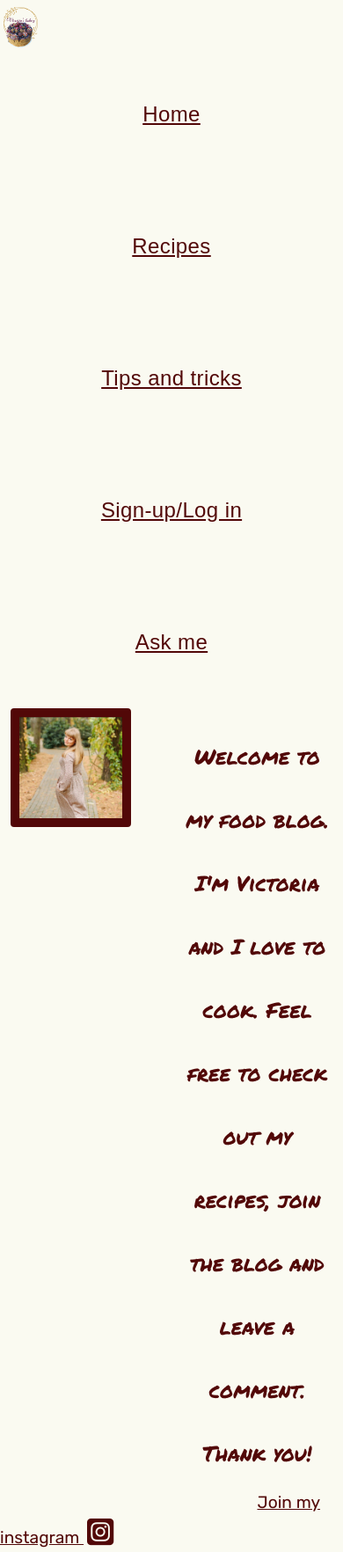
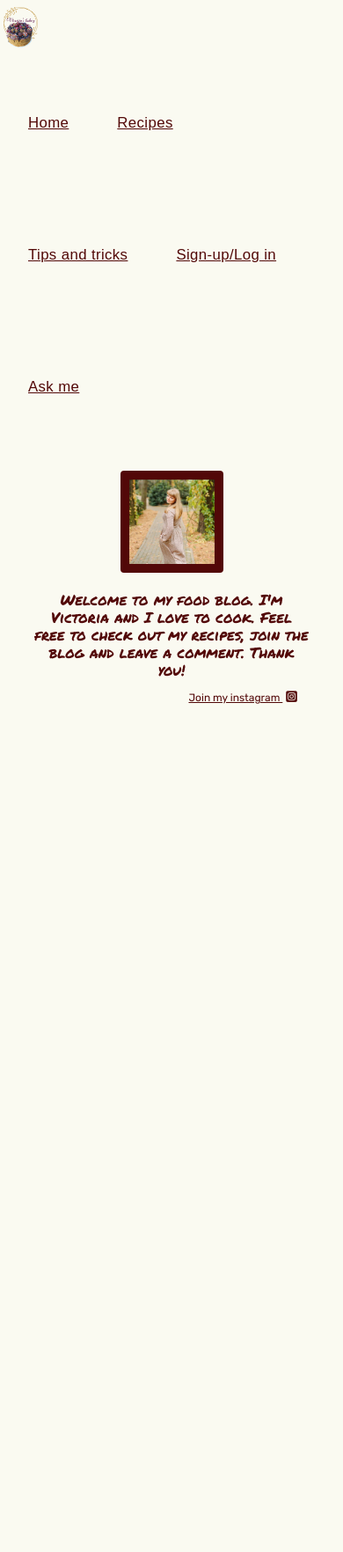
Before and after one commit to Alena18/BakeryBlog3, a Django app: template templates/index.html in a window 390 px wide. Shown: the whole page at 88% size. After the commit the page ends 800 px from the top, so only its background shows below. Run offline with Django 3.2, Linux system fonts and the light colour scheme; the template is opened without the code that fills it, so the values that code supplies are empty; some libraries are stand-ins or nearby versions; some web fonts are replaced.

Commit message:
Add media queries in style.css

```diff
--- a/static/css/style.css
+++ b/static/css/style.css
@@ -1,15 +1,11 @@
 @import url('https://fonts.googleapis.com/css2?family=Permanent+Marker&family=Rubik:ital,wght@0,300;0,400;1,900&display=swap');
 @import url('https://fonts.googleapis.com/css2?family=Sigmar&display=swap');
+@import url('https://fonts.googleapis.com/css2?family=Dancing+Script:wght@700&display=swap');
 
-/* Base */
+/* Header */
 header {
     font-family: Sigmar, sans-serif;
 
-}
-
-#logosigned{
-    width: 35%;
-    margin: 2% auto auto 5%;
 }
 
 #logo {
@@ -17,6 +13,73 @@ header {
     margin: 2% 0 0 1%;
 
 }
+
+#logosigned {
+    width: 10%;
+    margin: 2% 0 0 1%;
+}
+
+/* If user signed in */
+
+#welcome-text-signed {
+    margin-top: 20px;
+    padding: 0 20%;
+    text-align: center;
+    font-family: 'Permanent Marker', sans-serif;
+    line-height: 300%;
+}
+
+#imgsigned {
+    margin-top: 5%;
+    margin-left: 35%;
+    width: 20%;
+    border: 5px solid #520808;
+    border-radius: 4px;
+}
+
+#welcome-picture {
+    margin-top: 20px;
+    width: 30%;
+    border: 10px solid #520808;
+    border-radius: 4px;
+}
+
+#welcome-text {
+    margin-top: 20px;
+    padding: 0 20%;
+    text-align: center;
+    font-family: 'Permanent Marker', sans-serif;
+    line-height: 300%;
+}
+
+.welcometext {
+    font-family: 'Dancing Script', 'Gill Sans', 'Gill Sans MT', Calibri, 'Trebuchet MS', sans-serif;
+    margin-top: 2%;
+    margin-left: 28%;
+    margin-right: 15%;
+    font-size: 150%;
+    letter-spacing: 0.1em;
+    text-align: center;
+}
+
+/* Menu */
+
+#menu {
+    font-size: 50%;
+    float: right;
+    margin-top: 100px;
+    letter-spacing: .1vw;
+    line-height: 50px;
+    text-align: center;
+}
+
+#menu li {
+    float: left;
+    list-style-type: none;
+    margin-right: 55px;
+}
+
+/* Body */
 
 body {
     background-color: rgb(250, 250, 241);
@@ -36,12 +99,26 @@ a {
     text-align: center;
 }
 
+#menu li {
+    float: left;
+    list-style-type: none;
+    margin-right: 55px;
+}
+
 .connect {
     font-family: Sigmar, sans-serif;
     line-height: 30px;
 }
 
-/* forms */
+.mainhead {
+    margin-top: 10px;
+    overflow: hidden;
+    position: relative;
+    display: inline-block;
+    height: 33vh;
+    width: 100%;
+}
+/* Forms */
 
 .signup-form {
     font-family: 'Permanent Marker', sans-serif;
@@ -74,8 +151,14 @@ a {
     margin-bottom: 4rem;
 }
 
+#sign-up-word {
+    font-size: 50%;
+    margin: 5%;
+}
+
 #out {
     text-align: center;
+    margin-top: 15%;
 }
 
 
@@ -90,7 +173,7 @@ p {
 .input-text {
     background-color: rgb(250, 250, 250);
     background: transparent;
-    width: 18vw;
+    width: 30%;
     height: 25px;
     border: 1px solid #520808;
     border-radius: 2px;
@@ -98,7 +181,7 @@ p {
 
 .feedback {
     height: 20vh;
-    width: 30vw;
+    width: 70%;
     margin-bottom: 2rem;
 }
 
@@ -119,19 +202,7 @@ p {
     font-size: 150%;
 }
 
-
-#welcome-picture {
-    width: 80%;
-    border: 10px solid #520808;
-    border-radius: 4px;
-}
-
-#welcome-text {
-    padding-top: 5%;
-    text-align: center;
-    font-family: 'Permanent Marker', sans-serif;
-    line-height: 300%;
-}
+/* Footer */
 
 #insta {
     font-family: Rubik, sans-serif;
@@ -144,9 +215,51 @@ p {
     padding-left: 1%;
 }
 
-.welcometext {
-    margin-top: 5%;
-    margin-left: -5%;
-    font-size: 200%;
-    letter-spacing: 0.1em;
+#blogs {
+    margin-top: 150px;
 }
+
+/* Media */
+
+@media screen and (max-width: 950px) {
+
+    #menu {
+        font-size: 70%;
+        margin-top: 10px;
+    }
+
+    #welcome-text {
+        line-height: 150%;
+        font-size: 100%;
+    }
+
+    .col-sm {
+        line-height: 120%;
+    }
+
+    #insta {
+        font-size: 50%;
+        margin-left: 55%;
+    }
+
+    #icon-insta {
+        font-size: 120%;
+        padding-left: 1%;
+    }
+
+    .input-text {
+        width: 50%;
+    }
+}
+
+@media screen and (max-width: 450px) {
+    #welcome-text {
+        padding: 0 10%;
+        line-height: 120%;
+        font-size: 70%;
+    }
+
+    .input-text {
+        width: 70%;
+    }
+}
--- a/templates/base.html
+++ b/templates/base.html
@@ -1,59 +1,64 @@
 {% load static %}
 <!DOCTYPE html>
 <html class="h-100" lang="en">
+
 <head>
     <meta charset="UTF-8">
     <meta http-equiv="X-UA-Compatible" content="IE=edge">
     <meta name="viewport" content="width=device-width, initial-scale=1.0">
-    <link rel="stylesheet" href="https://cdn.jsdelivr.net/npm/bootstrap@5.3.0-alpha3/dist/css/bootstrap.min.css" type="text/css"/>
+    <link rel="stylesheet" href="https://cdn.jsdelivr.net/npm/bootstrap@5.3.0-alpha3/dist/css/bootstrap.min.css"
+        type="text/css" />
     <script src="https://kit.fontawesome.com/5802b95eec.js" crossorigin="anonymous"></script>
-    <script src="https://cdn.jsdelivr.net/npm/bootstrap@5.0.2/dist/js/bootstrap.bundle.min.js" integrity="sha384-MrcW6ZMFYlzcLA8Nl+NtUVF0sA7MsXsP1UyJoMp4YLEuNSfAP+JcXn/tWtIaxVXM" crossorigin="anonymous"></script>
-    <script src="https://cdn.jsdelivr.net/npm/bootstrap@5.3.0-alpha3/dist/js/bootstrap.bundle.min.js" integrity="sha384-ENjdO4Dr2bkBIFxQpeoTz1HIcje39Wm4jDKdf19U8gI4ddQ3GYNS7NTKfAdVQSZe" crossorigin="anonymous"></script>
-    <link rel="stylesheet" href="{% static 'css/style.css' %}" type="text/css"/>
+    <script src="https://cdn.jsdelivr.net/npm/bootstrap@5.0.2/dist/js/bootstrap.bundle.min.js"
+        integrity="sha384-MrcW6ZMFYlzcLA8Nl+NtUVF0sA7MsXsP1UyJoMp4YLEuNSfAP+JcXn/tWtIaxVXM"
+        crossorigin="anonymous"></script>
+    <script src="https://cdn.jsdelivr.net/npm/bootstrap@5.3.0-alpha3/dist/js/bootstrap.bundle.min.js"
+        integrity="sha384-ENjdO4Dr2bkBIFxQpeoTz1HIcje39Wm4jDKdf19U8gI4ddQ3GYNS7NTKfAdVQSZe"
+        crossorigin="anonymous"></script>
+    <link rel="stylesheet" href="{% static 'css/style.css' %}" type="text/css" />
     <title>VictoriaBakeryBlog</title>
 </head>
+
 <body>
     <!-- Navigation -->
     <header>
+        <div>
             {% if user.is_authenticated %}
-        <div class="row">
-        <div class="col-4">
+            <div class="col-sm">
                 <a href="index.html"><img src="{% static 'images/logo.png' %}" alt="VictoriaBakeryBlog logo home page"
                         id="logosigned"></a>
             </div>
             <div class="col-8 welcometext">
-            Welcome to my blog !
-        </div>
+                Thanks for getting in touch !
             </div>
             {% else %}
-        <div class="col-sm">
             <a href="index.html"><img src="{% static 'images/logo.png' %}" alt="VictoriaBakeryBlog logo home page"
                     id="logo"></a>
-        </div>
             {% endif %}
-        <div class="container" id="menu">
-            <div class="row">
-              <div class="col-sm">
+            <div id="menu">
+                <ul>
+                    <li>
                         <a href="{% url 'index' %}">Home</a>
-              </div>
-              <div class="col-sm">
+                    </li>
+                    <li>
                         <a href="{% url 'recipes' %}">Recipes</a>
-              </div>
-              <div class="col-sm">
+                    </li>
+                    <li>
                         <a href="{% url 'tips' %}">Tips and tricks</a>
-              </div>
+                    </li>
                     {% if user.is_authenticated %}
-              <div class="col-sm sign_up">
-                <a href="{% url 'profile' %}">Log out</a>
-              </div>
+                    <li class="sign_up">
+                        <a href="{% url 'sign_up' %}">Sign-up/Log out</a>
+                    </li>
                     {% else %}
-              <div class="col-sm sign_up">
+                    <li class=" sign_up">
                         <a href="{% url 'sign_up' %}">Sign-up/Log in</a>
-              </div>
+                    </li>
                     {% endif %}
-              <div class="col-sm">
+                    <li>
                         <a href="{% url 'connect' %}">Ask me</a>
-              </div>
+                    </li>
+                </ul>
             </div>
         </div>
     </header>
@@ -61,10 +66,12 @@
     {% endblock %}
     <footer>
         <div>
-            <a href="https://instagram.com/victoria_bakery_minsk?igshid=MzRlODBiNWFlZA==" id="insta" rel="noopener" aria-label="email me (opens in a new tab)">Join my instagram
+            <a href="https://instagram.com/victoria_bakery_minsk?igshid=MzRlODBiNWFlZA==" id="insta" rel="noopener"
+                aria-label="email me (opens in a new tab)">Join my instagram
                 <i class="fa-brands fa-square-instagram" id="icon-insta"></i></a>
         </div>
 
     </footer>
 </body>
+
 </html>
--- a/templates/blog_details.html
+++ b/templates/blog_details.html
@@ -2,7 +2,7 @@
 {% load static %}
 {% block content %}
 {% load crispy_forms_tags %}
-<div class="masthead">
+<div class="mainhead">
     <div class="container">
         <div class="row g-0">
             <div class="col-md-6 masthead-text">
--- a/templates/index.html
+++ b/templates/index.html
@@ -4,17 +4,22 @@
 
 <section>
     {% load static %}
-        <div class="container">
-            <div class="row">
-              <div class="col">
-               <img src="{% static 'images/welcome.jpg' %}" alt="profile picture"
-                   id="welcome-picture">
+    {% load static %}
+    {% if user.is_authenticated %}
+    <div>
+        <img src="{% static 'images/welcome.jpg' %}" alt="profile picture" id="imgsigned">
     </div>
-                <div class="col" id="welcome-text">Welcome to my food blog. I'm Victoria and I love to cook. Feel free
-                to check out my recipes, join the blog and leave a comment. Thank you!
+    <div id="welcome-text-signed">Welcome to my food blog. I'm Victoria and I love to cook. Feel
+        free to check out my recipes, join the blog and leave a comment. Thank you!
     </div>
+
+    {% else %}
+    <div class="col-sm text-center">
+        <img src="{% static 'images/welcome.jpg' %}" alt="profile picture" id="welcome-picture">
     </div>
+    <div class="col-sm text-center" id="welcome-text">Welcome to my food blog. I'm Victoria and I love to cook. Feel
+        free to check out my recipes, join the blog and leave a comment. Thank you!
     </div>
-    </section>
+    {% endif %}
 
     {% endblock %}
--- a/templates/recipes.html
+++ b/templates/recipes.html
@@ -4,7 +4,7 @@
 {% load crispy_forms_tags %}
 {% load static %}
 <div class="container-fluid">
-    <div class="row">
+    <div class="row" id="blogs">
 
         <!-- Blog Entries Column -->
         <div class="col-12 mt-3 left">
```
Also changed, not shown: templates/sign_up.html (+6 -18 lines). Lines whose indentation alone changed are shown as unchanged.
